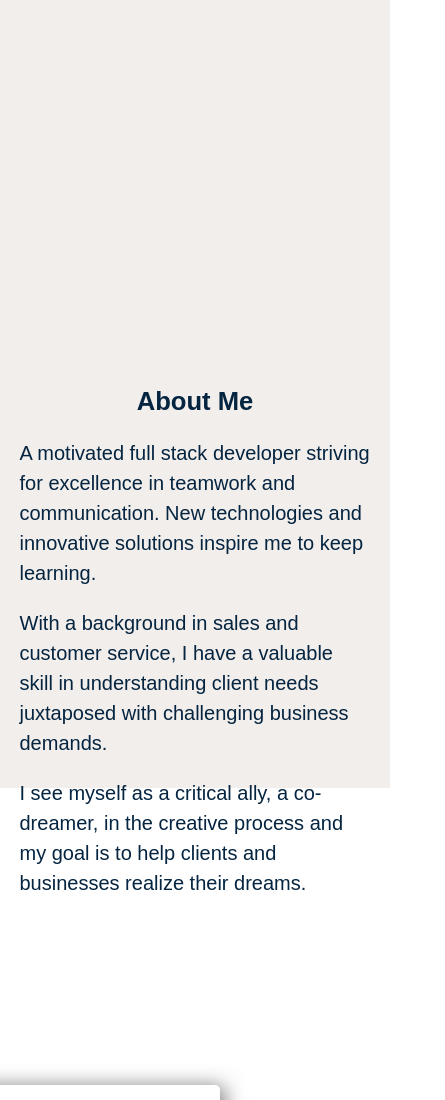
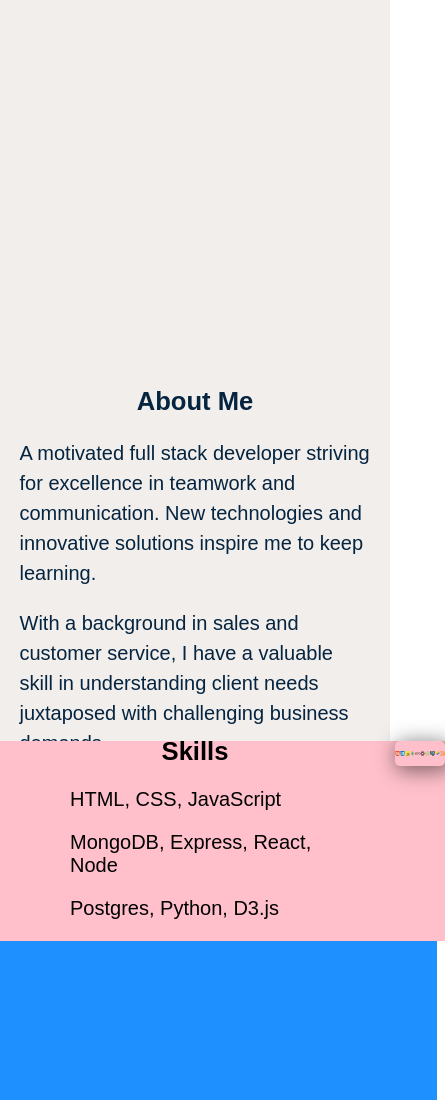
Before and after one commit to noanonoa/noakim.io, a plain HTML site: page index.html in a window 390 px wide. Shown: the part 900-2000 px from the top of the page, 445 px wide, since content can reach past the window. Drawn offline with nearby package versions, Linux system fonts and the light colour scheme.

Commit message:
logo and about page mobile friendly

```diff
--- a/css/kelsey.css
+++ b/css/kelsey.css
@@ -99,9 +99,9 @@ body {
 .slantedDivCover {
   position: absolute;
   width: 100%;
-  height: 300px;
+  height: 500px;
   bottom: 0;
-  transform: translateY(50%);
+  transform: translateY(80%);
 }
 
 .slantedDivCover:after {
@@ -115,7 +115,7 @@ body {
   bottom: 0;
   left: 0;
   transform-origin: top left;
-  transform: skewY(-5deg);
+  transform: skewY(-7deg);
 }
 
 #coverBox h2 {
@@ -214,29 +214,33 @@ body {
 
 /* skills container */
 #skills {
-  height: 100%;
+  height: 50%;
   position: relative;
+  margin: -12%;
+  /* margin: 0; */
+  background-color: dodgerblue;
 }
 
 #skillsContainer {
   position: absolute;
-  width: 50px;
-  height: 250px;
-  top: 50%;
+  width: 500px;
+  height: 200px;
   left: 50%;
-  transform: translate(-50%, -50%);
+  transform: translateX(-50%);
+  background-color: pink;
 }
 
 #skillsList {
   position: absolute;
-  left: 0;
   top: 50%;
+  left: 50%;
   height: 250px;
-  transform: translateY(-50%);
+  transform: translate(-50%, -50%);
 }
 
 #skillsList h2 {
   position: relative;
+  text-align: center;
 }
 
 #skillsList p {
@@ -247,8 +251,8 @@ body {
 
 #skillsShowcase {
   position: absolute;
-  height: 250px;
-  width: 500px;
+  height: 25px;
+  width: 50px;
   right: 0;
   border-radius: 5px;
   display: flex;
```
Also changed, not shown: index.html (+0 -3 lines).
